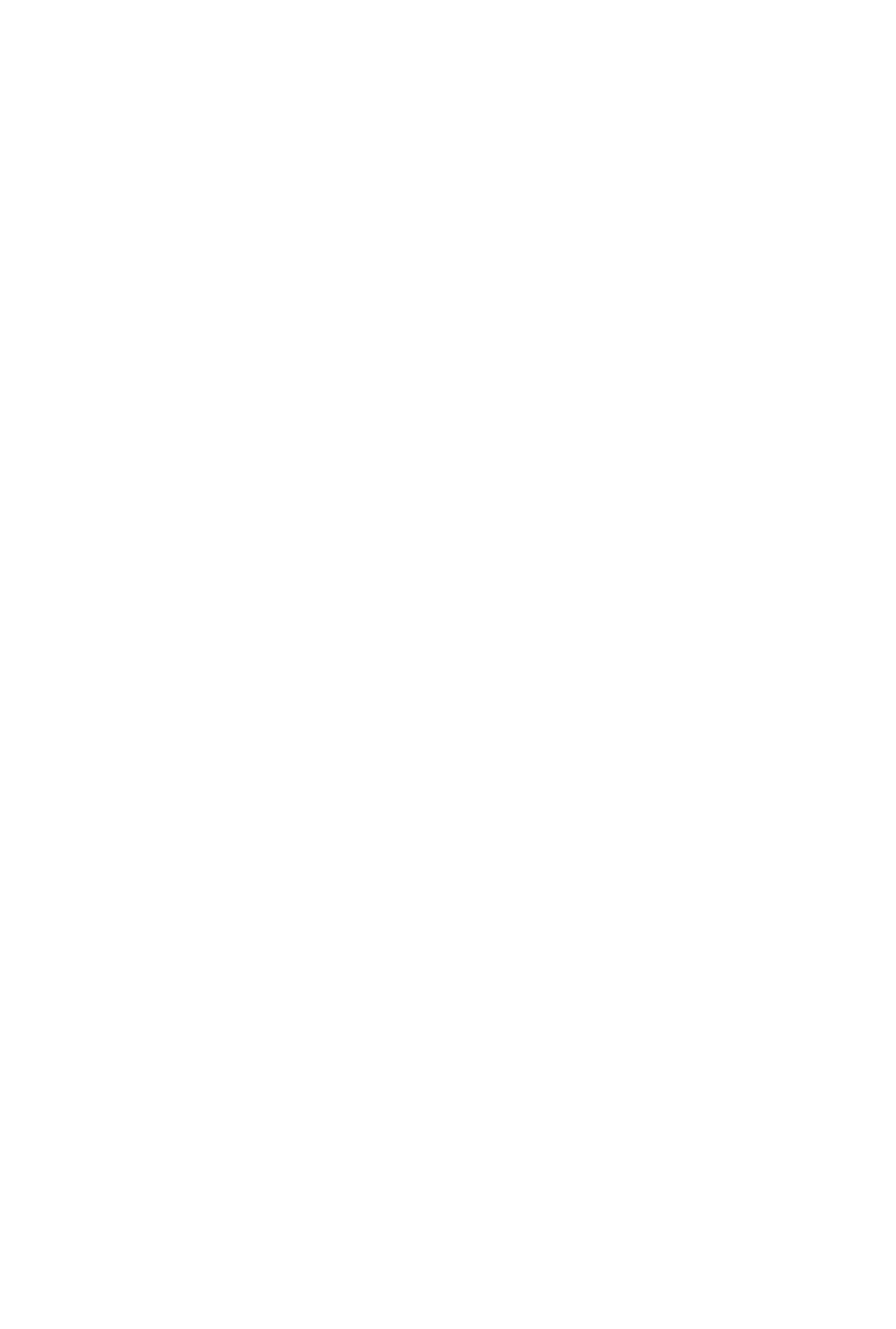
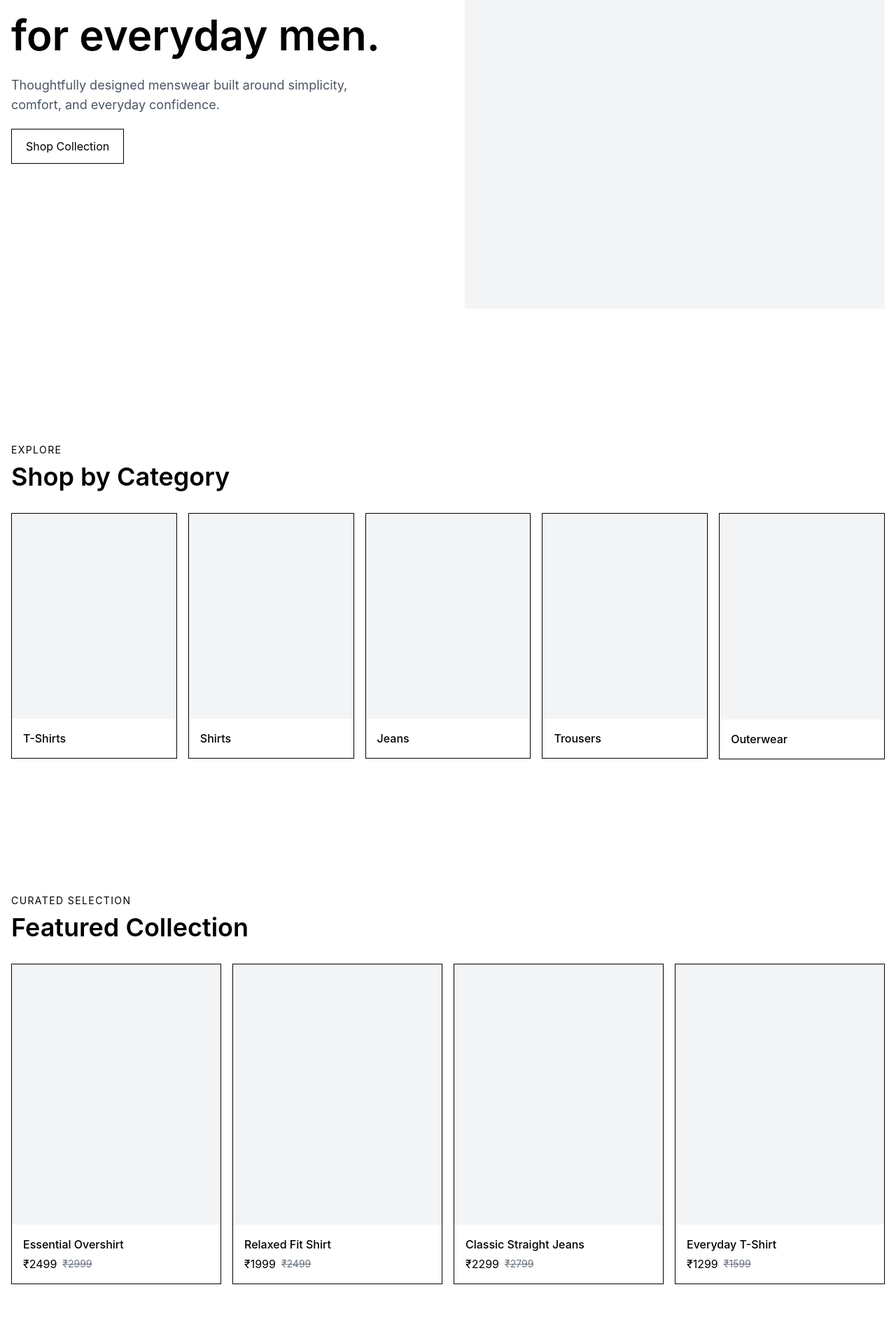
Before and after one commit to THEmen9/mens-store, a React app in the folder frontend/: page / in a window 1280 px wide. Shown: the part 461-2360 px from the top of the page at 70% size. Before the commit the page ends 800 px from the top, so only its background shows below. Built offline with nearby package versions, Linux system fonts and the light colour scheme; the HTML template or start-up script is replaced by a standard one.

Commit message:
feat: build home page sections

```diff
--- /dev/null
+++ b/frontend/src/components/home/BrandStory.jsx
@@ -0,0 +1,43 @@
+import { Link } from 'react-router-dom'
+import { Button, Container } from '../ui'
+
+function BrandStory() {
+  return (
+    <section>
+      <Container className="py-16 md:py-24">
+        <div className="grid items-center gap-10 md:grid-cols-2 md:gap-16">
+
+          {/* Visual */}
+          <div
+            className="aspect-4/5 bg-gray-100"
+            role="img"
+            aria-label="Brand editorial visual"
+          />
+
+          {/* Content */}
+          <div className="max-w-xl">
+            <p className="mb-3 text-sm uppercase tracking-widest text-gray-500">
+              Our Approach
+            </p>
+
+            <h2 className="text-3xl font-semibold leading-tight md:text-4xl">
+              Designed for modern everyday life.
+            </h2>
+
+            <p className="mt-5 leading-7 text-gray-600">
+              We focus on thoughtful essentials, clean silhouettes, and
+              versatile pieces made to fit naturally into everyday wardrobes.
+            </p>
+
+            <Button className="mt-7">
+              <Link to="/about">Discover Our Story</Link>
+            </Button>
+          </div>
+
+        </div>
+      </Container>
+    </section>
+  )
+}
+
+export default BrandStory;
--- /dev/null
+++ b/frontend/src/components/home/FeaturedCollection.jsx
@@ -0,0 +1,66 @@
+import { Container } from '../ui'
+import ProductCard from '../product/ProductCard'
+
+const featuredProducts = [
+  {
+    id: 'featured-1',
+    name: 'Essential Overshirt',
+    slug: 'essential-overshirt',
+    price: 2499,
+    compareAtPrice: 2999,
+    image: '',
+  },
+  {
+    id: 'featured-2',
+    name: 'Relaxed Fit Shirt',
+    slug: 'relaxed-fit-shirt',
+    price: 1999,
+    compareAtPrice: 2499,
+    image: '',
+  },
+  {
+    id: 'featured-3',
+    name: 'Classic Straight Jeans',
+    slug: 'classic-straight-jeans',
+    price: 2299,
+    compareAtPrice: 2799,
+    image: '',
+  },
+  {
+    id: 'featured-4',
+    name: 'Everyday T-Shirt',
+    slug: 'everyday-t-shirt',
+    price: 1299,
+    compareAtPrice: 1599,
+    image: '',
+  },
+]
+
+function FeaturedCollection() {
+  return (
+    <section>
+      <Container className="py-16 md:py-24">
+        <div className="mb-8">
+          <p className="mb-2 text-sm uppercase tracking-widest">
+            Curated Selection
+          </p>
+
+          <h2 className="text-3xl font-semibold md:text-4xl">
+            Featured Collection
+          </h2>
+        </div>
+
+        <div className="grid grid-cols-2 gap-4 md:grid-cols-4">
+          {featuredProducts.map((product) => (
+            <ProductCard
+              key={product.id}
+              product={product}
+            />
+          ))}
+        </div>
+      </Container>
+    </section>
+  )
+}
+
+export default FeaturedCollection;
--- /dev/null
+++ b/frontend/src/components/home/HeroSection.jsx
@@ -0,0 +1,47 @@
+import { Link } from 'react-router-dom'
+import { Button, Container } from '../ui'
+
+function HeroSection() {
+  return (
+    <section>
+      <Container className="py-16 md:py-24">
+        <div className="grid items-center gap-10 md:grid-cols-2 md:gap-12">
+
+          {/* Content */}
+          <div className="flex flex-col items-start gap-5">
+            <p className="text-sm uppercase tracking-widest">
+              New Collection
+            </p>
+
+            <h1 className="max-w-xl text-4xl font-semibold leading-tight md:text-6xl">
+              Modern essentials for everyday men.
+            </h1>
+
+            <p className="max-w-lg text-base leading-7 text-gray-600 md:text-lg">
+              Thoughtfully designed menswear built around simplicity,
+              comfort, and everyday confidence.
+            </p>
+
+            <Button className="border px-5 py-3">
+              <Link to="/products">
+                Shop Collection
+              </Link>
+            </Button>
+          </div>
+
+          {/* Visual */}
+          <div className="aspect-4/5 overflow-hidden bg-gray-100">
+            <div
+              className="h-full w-full"
+              aria-label="Featured men's fashion collection"
+              role="img"
+            />
+          </div>
+
+        </div>
+      </Container>
+    </section>
+  )
+}
+
+export default HeroSection;
--- /dev/null
+++ b/frontend/src/components/home/NewArrivals.jsx
@@ -0,0 +1,70 @@
+import { Container } from '../ui'
+import ProductCard from '../product/ProductCard'
+
+const newProducts = [
+  {
+    id: 'new-1',
+    name: 'Relaxed Cotton Tee',
+    slug: 'relaxed-cotton-tee',
+    price: 1199,
+    compareAtPrice: 1499,
+    image: '',
+  },
+  {
+    id: 'new-2',
+    name: 'Minimal Oxford Shirt',
+    slug: 'minimal-oxford-shirt',
+    price: 2199,
+    compareAtPrice: 2699,
+    image: '',
+  },
+  {
+    id: 'new-3',
+    name: 'Straight Fit Denim',
+    slug: 'straight-fit-denim',
+    price: 2399,
+    compareAtPrice: 2899,
+    image: '',
+  },
+  {
+    id: 'new-4',
+    name: 'Essential Relaxed Trousers',
+    slug: 'essential-relaxed-trousers',
+    price: 1999,
+    compareAtPrice: 2499,
+    image: '',
+  },
+]
+
+function NewArrivals() {
+  return (
+    <section>
+      <Container className="py-16 md:py-24">
+
+        {/* Section heading */}
+        <div className="mb-8">
+          <p className="mb-2 text-sm uppercase tracking-widest">
+            Just In
+          </p>
+
+          <h2 className="text-3xl font-semibold md:text-4xl">
+            New Arrivals
+          </h2>
+        </div>
+
+        {/* Product grid */}
+        <div className="grid grid-cols-2 gap-4 md:grid-cols-4">
+          {newProducts.map((product) => (
+            <ProductCard
+              key={product.id}
+              product={product}
+            />
+          ))}
+        </div>
+
+      </Container>
+    </section>
+  )
+}
+
+export default NewArrivals
--- /dev/null
+++ b/frontend/src/components/home/ShopByCategory.jsx
@@ -0,0 +1,79 @@
+import { Link } from 'react-router-dom'
+import { Card, Container } from '../ui'
+
+const categories = [
+  {
+    name: 'T-Shirts',
+    slug: 't-shirts',
+    image: '',
+  },
+  {
+    name: 'Shirts',
+    slug: 'shirts',
+    image: '',
+  },
+  {
+    name: 'Jeans',
+    slug: 'jeans',
+    image: '',
+  },
+  {
+    name: 'Trousers',
+    slug: 'trousers',
+    image: '',
+  },
+  {
+    name: 'Outerwear',
+    slug: 'outerwear',
+    image: '',
+  },
+]
+
+function ShopByCategory() {
+  return (
+    <section>
+      <Container className="py-16 md:py-24">
+        <div className="mb-8 flex items-end justify-between">
+          <div>
+            <p className="mb-2 text-sm uppercase tracking-widest">
+              Explore
+            </p>
+
+            <h2 className="text-3xl font-semibold md:text-4xl">
+              Shop by Category
+            </h2>
+          </div>
+        </div>
+
+        <div className="grid gap-4 sm:grid-cols-2 lg:grid-cols-5">
+          {categories.map((category) => (
+            <Link
+              key={category.slug}
+              to={`/products?category=${category.slug}`}
+            >
+              <Card className="group">
+                <div className="aspect-4/5 bg-gray-100">
+                  {category.image && (
+                    <img
+                      src={category.image}
+                      alt={category.name}
+                      className="h-full w-full object-cover"
+                    />
+                  )}
+                </div>
+
+                <div className="p-4">
+                  <h3 className="text-base font-medium">
+                    {category.name}
+                  </h3>
+                </div>
+              </Card>
+            </Link>
+          ))}
+        </div>
+      </Container>
+    </section>
+  )
+}
+
+export default ShopByCategory;
--- /dev/null
+++ b/frontend/src/components/home/index.js
@@ -0,0 +1,13 @@
+import {default as FeaturedCollection} from './FeaturedCollection'
+import {default as HeroSection} from './HeroSection'
+import {default as ShopByCategory} from './ShopByCategory'
+import {default as NewArrivals} from './NewArrivals'
+import {default as BrandStory} from './BrandStory'
+
+export{
+    FeaturedCollection,
+    HeroSection,
+    ShopByCategory,
+    NewArrivals,
+    BrandStory,
+}
--- /dev/null
+++ b/frontend/src/components/product/ProductCard.jsx
@@ -0,0 +1,49 @@
+import { Link } from 'react-router-dom'
+import { Card } from '../ui'
+
+function ProductCard({ product }) {
+  const {
+    name,
+    slug,
+    price,
+    compareAtPrice,
+    image,
+  } = product
+
+  return (
+    <Card className="group">
+      <Link to={`/products/${slug}`}>
+        <div className="aspect-4/5 overflow-hidden bg-gray-100">
+          {image && (
+            <img
+              src={image}
+              alt={name}
+              loading="lazy"
+              className="h-full w-full object-cover transition-transform duration-300 group-hover:scale-105"
+            />
+          )}
+        </div>
+
+        <div className="flex flex-col gap-1 p-4">
+          <h3 className="font-medium">
+            {name}
+          </h3>
+
+          <div className="flex items-center gap-2">
+            <span>
+              ₹{price}
+            </span>
+
+            {compareAtPrice && compareAtPrice > price && (
+              <span className="text-sm text-gray-500 line-through">
+                ₹{compareAtPrice}
+              </span>
+            )}
+          </div>
+        </div>
+      </Link>
+    </Card>
+  )
+}
+
+export default ProductCard;
--- a/frontend/src/pages/Home.jsx
+++ b/frontend/src/pages/Home.jsx
@@ -1,13 +1,20 @@
-import { Container } from "../components/ui";
+import {
+  HeroSection,
+  ShopByCategory,
+  FeaturedCollection,
+  NewArrivals,
+  BrandStory
+} from '../components/home'
+
 
 function Home() {
   return (
     <>
-    <Container>
-      <div>
-        Men's-store
-      </div>
-  </Container>
+     <HeroSection />
+     <ShopByCategory />
+     <FeaturedCollection />
+     <NewArrivals />
+     <BrandStory/>
   </>
 )}
 
```
